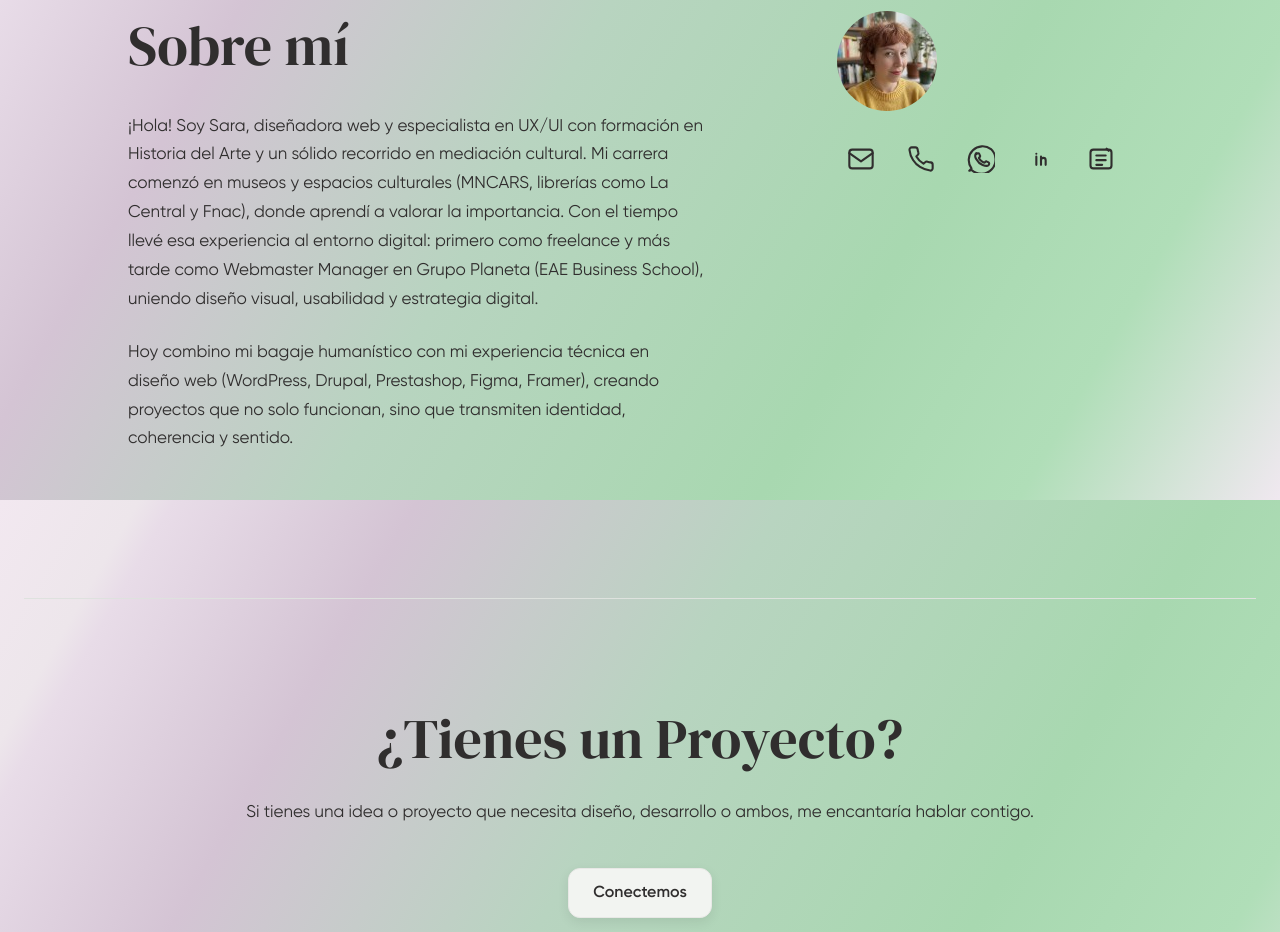
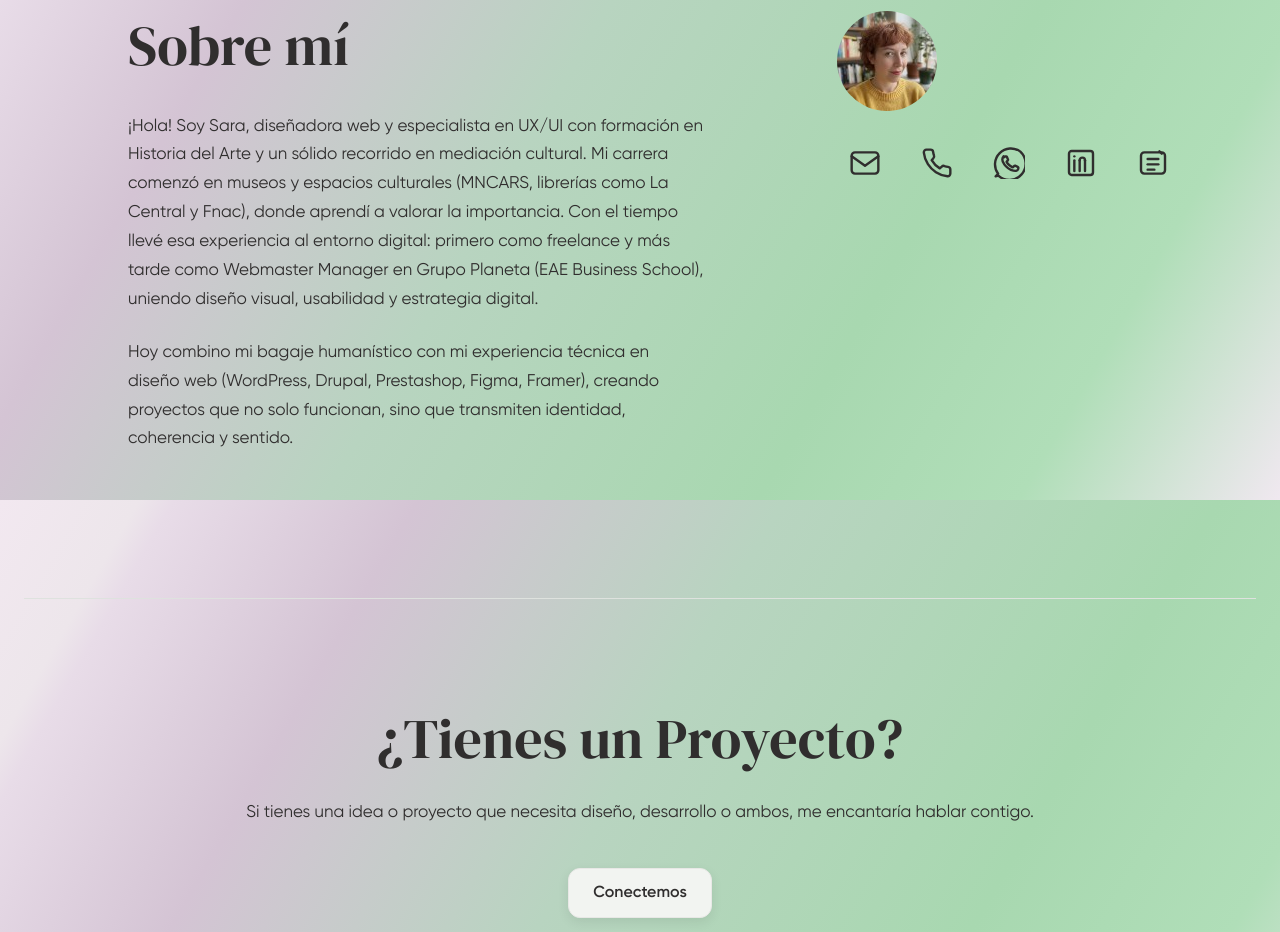
Before and after one commit to misloops/portafolio-sara-menendez, a React (Vite) app: page / in a window 1280 px wide. Shown: the part 2700-3632 px from the top of the page. Built offline with nearby package versions, Linux system fonts and the light colour scheme.

Commit message:
Fix: Desktop icons sizing and LinkedIn visibility
- Increased icon containers from w-12 h-12 to w-14 h-14 (56px)
- Increased SVG from w-7 h-7 to w-8 h-8 (32px effective size)
- Gap changed from gap-3 (12px) to gap-4 (16px)
- Improved LinkedIn SVG to be more visible and proportional with other icons

```diff
--- a/src/components/AboutMe.tsx
+++ b/src/components/AboutMe.tsx
@@ -153,14 +153,14 @@ function AboutMe() {
             />
 
             {/* Contact Icons - Desktop only */}
-            <div className="flex items-center gap-3 overflow-visible">
+            <div className="flex items-center gap-4 overflow-visible">
               {/* Email */}
               <a
                 href="mailto:sara.m.pumariega@gmail.com"
-                className="w-12 h-12 flex items-center justify-center text-dark transition-all duration-200 hover:bg-[#e3e8e3] rounded-full overflow-visible"
+                className="w-14 h-14 flex items-center justify-center text-dark transition-all duration-200 hover:bg-[#e3e8e3] rounded-full overflow-visible"
                 title="Email"
               >
-                <svg className="w-7 h-7" fill="none" stroke="currentColor" strokeWidth="1.8" viewBox="0 0 24 24">
+                <svg className="w-8 h-8" fill="none" stroke="currentColor" strokeWidth="1.8" viewBox="0 0 24 24">
                   <rect x="2" y="4" width="20" height="16" rx="2.5" />
                   <path strokeLinecap="round" strokeLinejoin="round" d="M2 7l10 7 10-7" />
                 </svg>
@@ -169,10 +169,10 @@ function AboutMe() {
               {/* Phone */}
               <a
                 href="tel:+34625977711"
-                className="w-12 h-12 flex items-center justify-center text-dark transition-all duration-200 hover:bg-[#e3e8e3] rounded-full overflow-visible"
+                className="w-14 h-14 flex items-center justify-center text-dark transition-all duration-200 hover:bg-[#e3e8e3] rounded-full overflow-visible"
                 title="Teléfono"
               >
-                <svg className="w-7 h-7" fill="none" stroke="currentColor" strokeWidth="1.8" viewBox="0 0 24 24">
+                <svg className="w-8 h-8" fill="none" stroke="currentColor" strokeWidth="1.8" viewBox="0 0 24 24">
                   <path strokeLinecap="round" strokeLinejoin="round" d="M22 16.92v3a2 2 0 0 1-2.18 2 19.8 19.8 0 0 1-8.63-3.07 19.5 19.5 0 0 1-6-6 19.8 19.8 0 0 1-3.07-8.67A2 2 0 0 1 4.11 2h3a2 2 0 0 1 2 1.72c.12.9.33 1.77.62 2.6a2 2 0 0 1-.45 2.11L8 9.91a16 16 0 0 0 6.09 6.09l1.48-1.28a2 2 0 0 1 2.11-.45c.83.29 1.7.5 2.6.62A2 2 0 0 1 22 16.92z" />
                 </svg>
               </a>
@@ -182,10 +182,10 @@ function AboutMe() {
                 href="https://wa.me/34625977711"
                 target="_blank"
                 rel="noopener noreferrer"
-                className="w-12 h-12 flex items-center justify-center text-dark transition-all duration-200 hover:bg-[#e3e8e3] rounded-full overflow-visible"
+                className="w-14 h-14 flex items-center justify-center text-dark transition-all duration-200 hover:bg-[#e3e8e3] rounded-full overflow-visible"
                 title="WhatsApp"
               >
-                <svg className="w-7 h-7" fill="none" stroke="currentColor" strokeWidth="1.8" viewBox="0 0 24 24">
+                <svg className="w-8 h-8" fill="none" stroke="currentColor" strokeWidth="1.8" viewBox="0 0 24 24">
                   <path strokeLinecap="round" strokeLinejoin="round" d="M20.52 3.48A11.9 11.9 0 0 0 3.83 20.08L2 22l1.98-.52a11.9 11.9 0 0 0 16.54-18z" />
                   <path strokeLinecap="round" strokeLinejoin="round" d="M8.2 7.8c.3-.7.6-.7.9-.7h.8c.2 0 .4.1.5.3.2.4.7 1.7.8 1.8.1.2.1.4 0 .6-.1.2-.2.4-.4.6l-.4.4c-.2.2-.3.3-.1.6.2.3.8 1.3 1.8 2.1 1.2 1 2.1 1.4 2.4 1.6.3.1.5.1.7-.1l.7-.8c.2-.2.4-.3.7-.2l1.9.9c.2.1.3.2.4.4.1.2.1 1-.1 1.5-.2.5-1.2 1-1.7 1.1-.5 0-1.1.2-3.7-.8-3.1-1.2-5.1-4.4-5.2-4.6-.1-.2-1.2-1.6-1.2-3.1 0-1.5.8-2.2 1-2.5z" />
                 </svg>
@@ -196,14 +196,16 @@ function AboutMe() {
                 href="https://linkedin.com/in/sara-menendez"
                 target="_blank"
                 rel="noopener noreferrer"
-                className="w-12 h-12 flex items-center justify-center text-dark transition-all duration-200 hover:bg-[#e3e8e3] rounded-full overflow-visible"
+                className="w-14 h-14 flex items-center justify-center text-dark transition-all duration-200 hover:bg-[#e3e8e3] rounded-full overflow-visible"
                 title="LinkedIn"
               >
-                <svg className="w-7 h-7" fill="none" stroke="currentColor" strokeWidth="1.8" viewBox="0 0 24 24">
-                  <path strokeLinecap="round" strokeLinejoin="round" d="M8 10v7" />
-                  <path strokeLinecap="round" strokeLinejoin="round" d="M8 7.5h.01" />
-                  <path strokeLinecap="round" strokeLinejoin="round" d="M12 17v-4a2 2 0 0 1 4 0v4" />
-                  <path strokeLinecap="round" strokeLinejoin="round" d="M12 13v-3" />
+                <svg className="w-8 h-8" fill="none" stroke="currentColor" strokeWidth="1.8" viewBox="0 0 24 24">
+                  <rect x="3" y="3" width="18" height="18" rx="2" />
+                  <path strokeLinecap="round" strokeLinejoin="round" d="M7 10v8" />
+                  <path strokeLinecap="round" strokeLinejoin="round" d="M7 7h.01" />
+                  <path strokeLinecap="round" strokeLinejoin="round" d="M11 10v8" />
+                  <path strokeLinecap="round" strokeLinejoin="round" d="M15 10v8" />
+                  <path strokeLinecap="round" strokeLinejoin="round" d="M11 10c0-1.105.895-2 2-2s2 .895 2 2v0" />
                 </svg>
               </a>
 
@@ -212,10 +214,10 @@ function AboutMe() {
                 href="/docs/CV_SARA_MENENDEZ_WEB_ES.pdf"
                 target="_blank"
                 rel="noopener noreferrer"
-                className="w-12 h-12 flex items-center justify-center text-dark transition-all duration-200 hover:bg-[#e3e8e3] rounded-full overflow-visible"
+                className="w-14 h-14 flex items-center justify-center text-dark transition-all duration-200 hover:bg-[#e3e8e3] rounded-full overflow-visible"
                 title="CV"
               >
-                <svg className="w-7 h-7" fill="none" stroke="currentColor" strokeWidth="1.8" viewBox="0 0 24 24">
+                <svg className="w-8 h-8" fill="none" stroke="currentColor" strokeWidth="1.8" viewBox="0 0 24 24">
                   <rect x="3" y="4" width="18" height="16" rx="2.5" />
                   <path strokeLinecap="round" strokeLinejoin="round" d="M8 9h8" />
                   <path strokeLinecap="round" strokeLinejoin="round" d="M8 13h8" />
```
